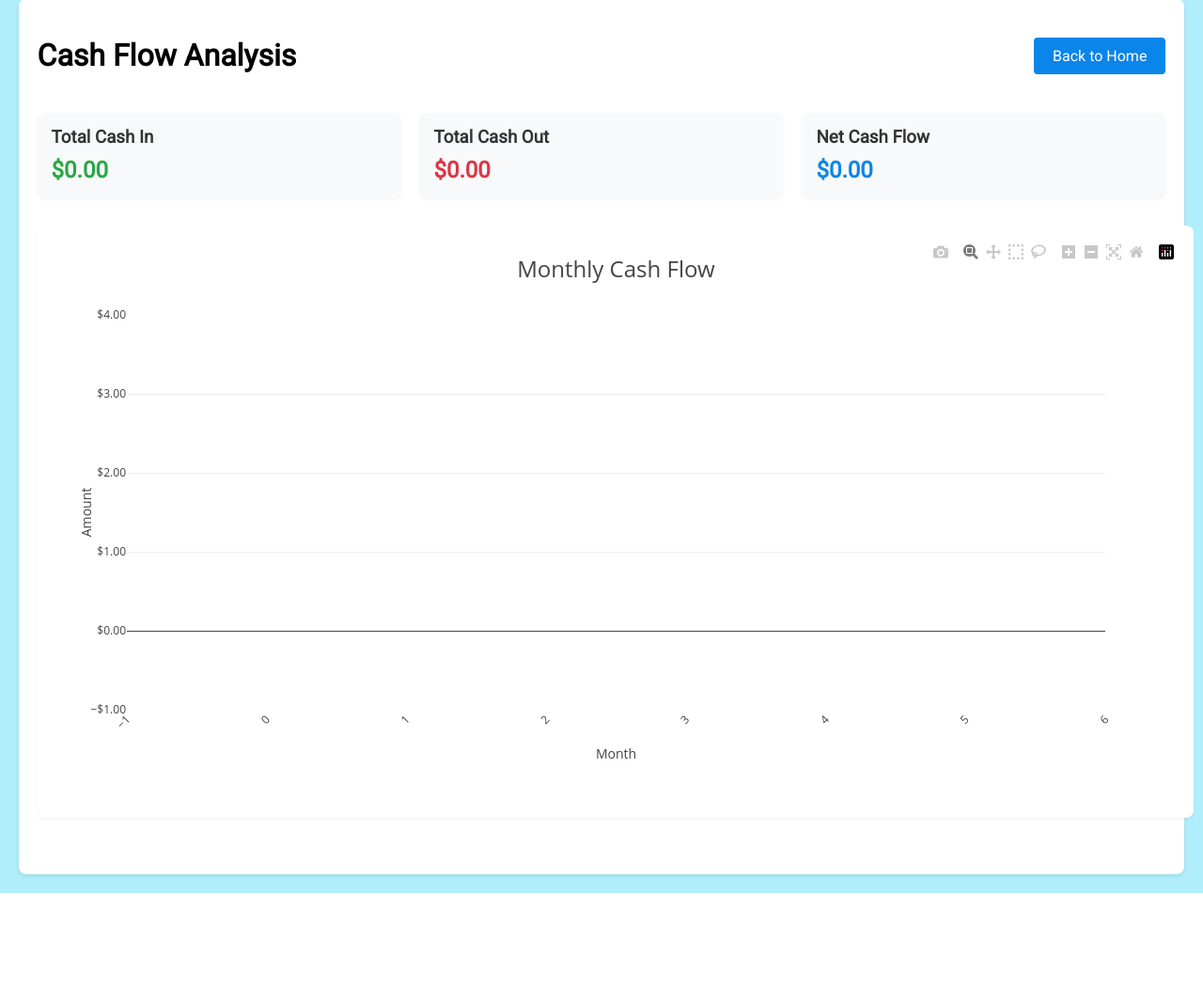
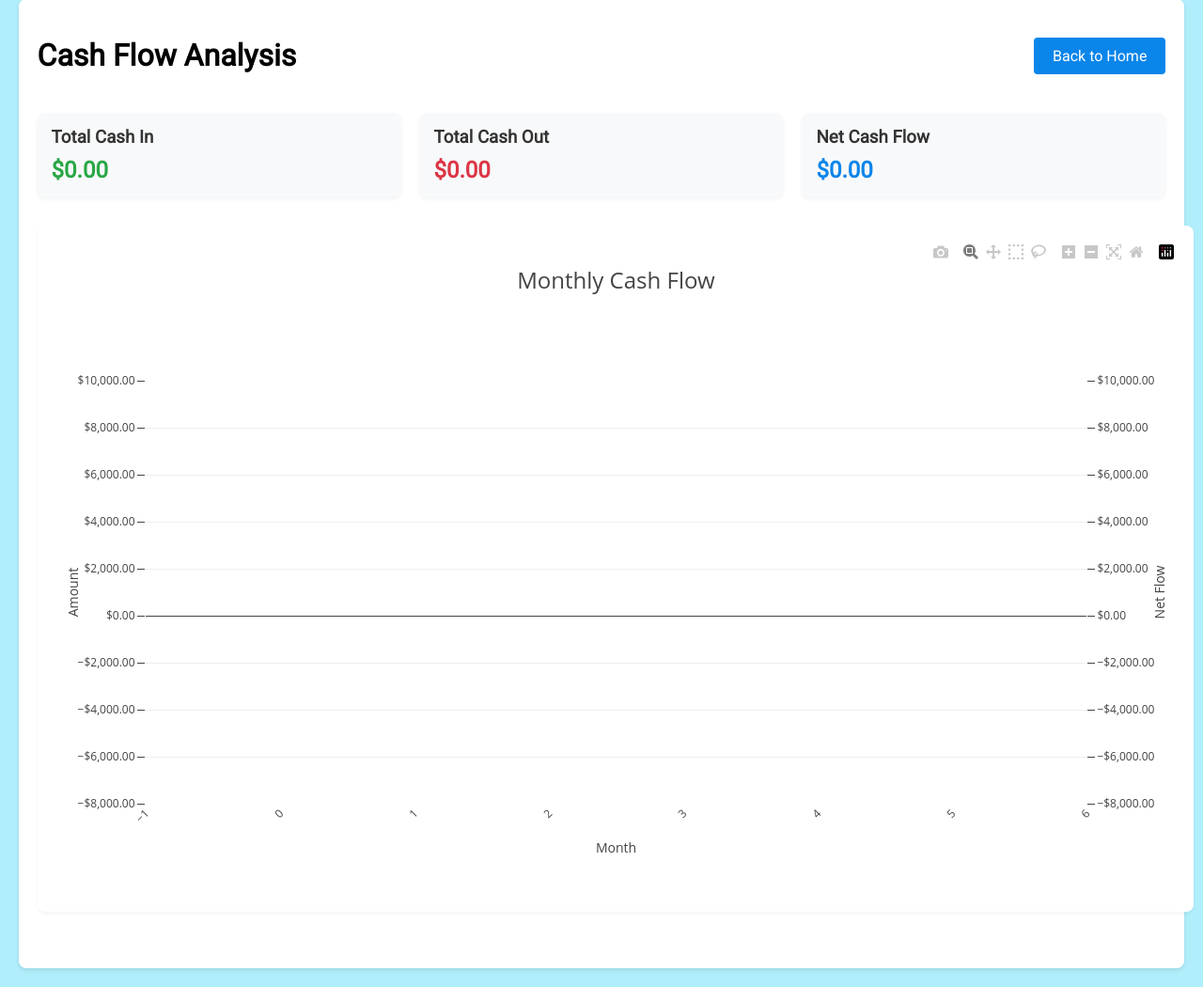
Before and after one commit to m-dur/docker-plaid, a Flask app: page /cashflow in a window 1280 px wide. Shown: the part 21-1071 px from the top of the page at 94% size. Before the commit the page ends 971 px from the top, so only its background shows below. Run offline with Flask 2, Linux system fonts and the light colour scheme; data that the repository does not hold is empty; some libraries are stand-ins or nearby versions.

Commit message:
fixed cash flow

```diff
--- a/app/routes/analytics.py
+++ b/app/routes/analytics.py
@@ -2,7 +2,7 @@ from flask import Blueprint, jsonify, request, render_template, current_app
 from datetime import datetime, timedelta
 from dateutil.relativedelta import relativedelta
 from financial_data.utils.db_connection import get_db_connection
-from psycopg2.extras import RealDictCursor
+from psycopg2.extras import RealDictCursor, DictCursor
 import calendar
 from zoneinfo import ZoneInfo
 
@@ -794,52 +794,113 @@ def cashflow():
 @analytics_bp.route('/api/cashflow')
 def cashflow_summary():
     try:
-        # Get date parameters
-        start_date = request.args.get('start_date')
-        end_date = request.args.get('end_date')
+        start_date = datetime(2024, 7, 1)
+        end_date = datetime.fromisoformat(request.args.get('end_date').replace('Z', '+00:00'))
+
+        current_app.logger.info(f"Using dates - Start: {start_date}, End: {end_date}")
 
         conn = get_db_connection()
         cur = conn.cursor()
 
         query = """
-        WITH monthly_flows AS (
+        WITH RECURSIVE date_series AS (
+            SELECT generate_series(
+                %s::timestamp,
+                %s::timestamp,
+                '1 month'
+            )::date as month
+        ),
+        monthly_flows AS (
             SELECT
-                DATE_TRUNC('month', date) as month,
-                SUM(CASE WHEN amount < 0 THEN ABS(amount) ELSE 0 END) as cash_in,
-                SUM(CASE WHEN amount > 0 THEN amount ELSE 0 END) as cash_out
-            FROM stg_transactions
-            WHERE date >= %s::timestamp
-            AND date <= %s::timestamp
-            AND LOWER(COALESCE(category, '')) NOT LIKE '%%transfer%%'
-            GROUP BY DATE_TRUNC('month', date)
-            ORDER BY month DESC
+                DATE_TRUNC('month', ds.month) as month,
+                COALESCE(SUM(CASE
+                    WHEN t.amount < 0
+                    AND LOWER(COALESCE(t.category, '')) NOT LIKE '%%transfer%%'
+                    THEN ABS(t.amount)
+                    ELSE 0
+                END), 0) as inflow,
+                COALESCE(SUM(CASE
+                    WHEN t.amount > 0
+                    AND t.name ILIKE '%%External Withdrawal%%'
+                    AND t.name not ilike '%%MONEYLINE%%'
+                    AND t.name not ilike '%%WF%%'
+                    THEN t.amount
+                    ELSE 0
+                END), 0) as outflow
+            FROM date_series ds
+            LEFT JOIN stg_transactions t ON
+                DATE_TRUNC('month', t.date) = DATE_TRUNC('month', ds.month)
+            GROUP BY DATE_TRUNC('month', ds.month)
+            ORDER BY DATE_TRUNC('month', ds.month)
         )
         SELECT
-            TO_CHAR(month, 'Mon YYYY') as month_label,
-            cash_in,
-            cash_out,
-            cash_in - cash_out as net_flow
+            to_char(month, 'Mon YYYY') as month_label,
+            ROUND(inflow::numeric, 2) as inflow,
+            ROUND(outflow::numeric, 2) as outflow,
+            ROUND((inflow - outflow)::numeric, 2) as net_flow
         FROM monthly_flows
         ORDER BY month;
         """
 
-        cur.execute(query, (start_date, end_date))
-        results = cur.fetchall()
+        try:
+            cur.execute(query, (start_date, end_date))
+            results = cur.fetchall()
+            current_app.logger.info(f"Retrieved {len(results)} rows")
 
-        # Calculate totals
-        total_cash_in = sum(float(row[1]) for row in results)
-        total_cash_out = sum(float(row[2]) for row in results)
-        net_cash_flow = total_cash_in - total_cash_out
+            # Debug log the first few results
+            for i, row in enumerate(results[:3]):
+                current_app.logger.debug(f"Row {i}: {row}")
 
-        return jsonify({
-            'total_cash_in': total_cash_in,
-            'total_cash_out': total_cash_out,
-            'net_cash_flow': net_cash_flow,
-            'months': [row[0] for row in results],
-            'cash_in': [float(row[1]) for row in results],
-            'cash_out': [float(row[2]) for row in results],
-            'net_flow': [float(row[3]) for row in results]
-        })
+            if not results:
+                return jsonify({
+                    'total_cash_in': 0,
+                    'total_cash_out': 0,
+                    'net_cash_flow': 0,
+                    'months': [],
+                    'cash_in': [],
+                    'cash_out': [],
+                    'net_flow': []
+                })
+
+            # Process results with explicit indices
+            months = []
+            cash_in = []
+            cash_out = []
+            net_flow = []
+
+            for row in results:
+                try:
+                    months.append(str(row[0]))  # Month label
+                    cash_in.append(float(row[1]))  # Inflow
+                    cash_out.append(float(row[2]))  # Outflow
+                    net_flow.append(float(row[3]))  # Net flow
+                except Exception as e:
+                    current_app.logger.error(f"Error processing row {row}: {str(e)}")
+                    continue
+
+            # Calculate totals
+            total_cash_in = sum(cash_in)
+            total_cash_out = sum(cash_out)
+            net_cash_flow = total_cash_in - total_cash_out
+
+            response_data = {
+                'total_cash_in': total_cash_in,
+                'total_cash_out': total_cash_out,
+                'net_cash_flow': net_cash_flow,
+                'months': months,
+                'cash_in': cash_in,
+                'cash_out': cash_out,
+                'net_flow': net_flow
+            }
+
+            current_app.logger.info("Response data prepared successfully")
+            return jsonify(response_data)
+
+        except Exception as e:
+            current_app.logger.error(f"Query execution error: {str(e)}")
+            current_app.logger.error(f"Query being executed: {query}")
+            current_app.logger.error(f"Parameters: {(start_date, end_date)}")
+            raise
 
     except Exception as e:
         current_app.logger.error(f"Error in cashflow_summary: {str(e)}")
--- a/app/templates/cashflow.html
+++ b/app/templates/cashflow.html
@@ -128,11 +128,13 @@
                             type: 'bar',
                             marker: { color: '#28a745' },
                             text: data.cash_in.map(val => `$${Math.abs(val).toFixed(2)}`),
-                            textposition: 'inside',
-                            insidetextanchor: 'start',
-                            textangle: 0,
+                            textposition: 'outside',
+                            textanchor: 'middle',
+                            cliponaxis: false,
                             textfont: {
-                                size: 11
+                                size: 14,
+                                color: '#333',
+                                weight: 'bold'
                             },
                             hoverinfo: 'none'
                         };
@@ -145,10 +147,11 @@
                             marker: { color: '#dc3545' },
                             text: data.cash_out.map(val => `$${Math.abs(val).toFixed(2)}`),
                             textposition: 'inside',
-                            insidetextanchor: 'end',
-                            textangle: 0,
+                            insidetextanchor: 'middle',
                             textfont: {
-                                size: 11
+                                size: 14,
+                                color: 'white',
+                                weight: 'bold'
                             },
                             hoverinfo: 'none'
                         };
@@ -162,9 +165,12 @@
                             line: { color: '#0A85EA', width: 3 },
                             marker: { size: 8 },
                             text: data.net_flow.map(val => `$${val.toFixed(2)}`),
-                            textposition: 'top',
-                            textfont: { size: 12 },
-                            offsetgroup: 2,
+                            textposition: 'top center',
+                            textfont: {
+                                size: 14,
+                                weight: 'bold'
+                            },
+                            textoffset: 15,
                             yaxis: 'y2',
                             hoverinfo: 'none'
                         };
@@ -172,7 +178,8 @@
                         const layout = {
                             title: {
                                 text: 'Monthly Cash Flow',
-                                font: { size: 24 }
+                                font: { size: 24 },
+                                y: 0.95
                             },
                             barmode: 'relative',
                             xaxis: {
@@ -181,21 +188,31 @@
                             },
                             yaxis: {
                                 title: 'Amount',
-                                tickformat: '$,.2f'
+                                tickformat: '$,.2f',
+                                range: [-8000, 10000],
+                                ticklen: 8,
+                                tickmode: 'linear',
+                                dtick: 2000
                             },
                             yaxis2: {
                                 overlaying: 'y',
                                 side: 'right',
                                 showgrid: false,
                                 zeroline: false,
-                                showticklabels: false
+                                tickformat: '$,.2f',
+                                range: [-8000, 10000],
+                                showticklabels: true,
+                                title: 'Net Flow',
+                                ticklen: 8,
+                                tickmode: 'linear',
+                                dtick: 2000
                             },
-                            height: 600,
+                            height: 700,
                             margin: {
                                 b: 100,
-                                t: 80,
-                                l: 80,
-                                r: 80
+                                t: 150,
+                                l: 100,
+                                r: 100
                             },
                             showlegend: true,
                             legend: {
```
Also changed, not shown: app/misc.sql (+27 -1 lines).
